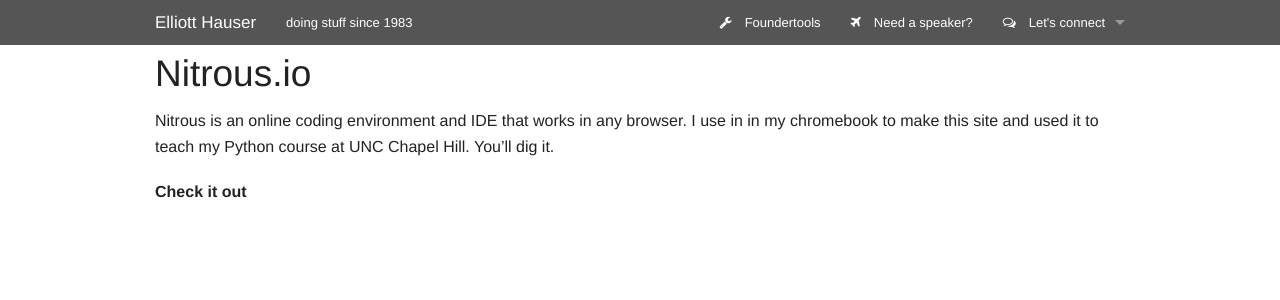
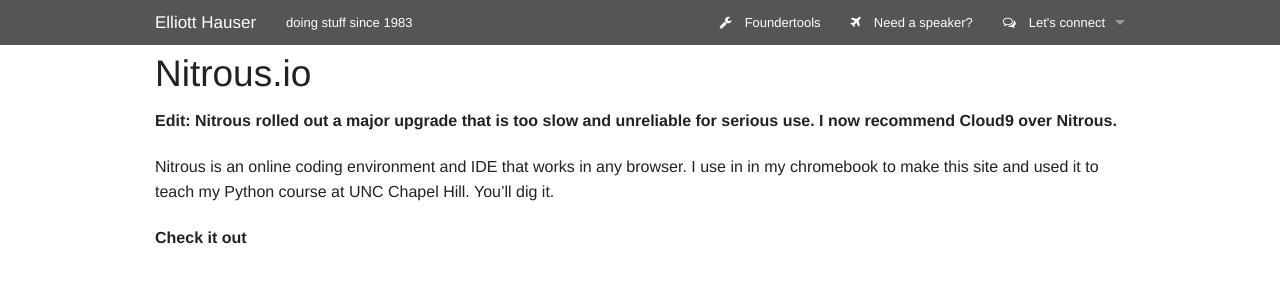
Before and after one commit to eah13/eah13.github.io, a Jekyll site: the page built from _posts/tools/2000-01-02-nitrous.md, in a window 1280 px wide. Shown: the top 300 px of the page. Built offline with Jekyll 4.4.1, drawn with Linux system fonts in a browser that asks for light colours; nearby versions of some CDN libraries.

Commit message:
Un-recommend nitrous

```diff
--- a/_posts/tools/2000-02-02-nitrous.md
+++ b/_posts/tools/2000-01-02-nitrous.md
@@ -4,4 +4,6 @@
 link: https://t.co/JRdNbnPwyr
 ---
 
+**Edit: Nitrous rolled out a major upgrade that is too slow and unreliable for serious use. I now recommend Cloud9 over Nitrous.**
+
 Nitrous is an online coding environment and IDE that works in any browser.  I use in in my chromebook to make this site and used it to teach my Python course at UNC Chapel Hill.  You'll dig it.
```
